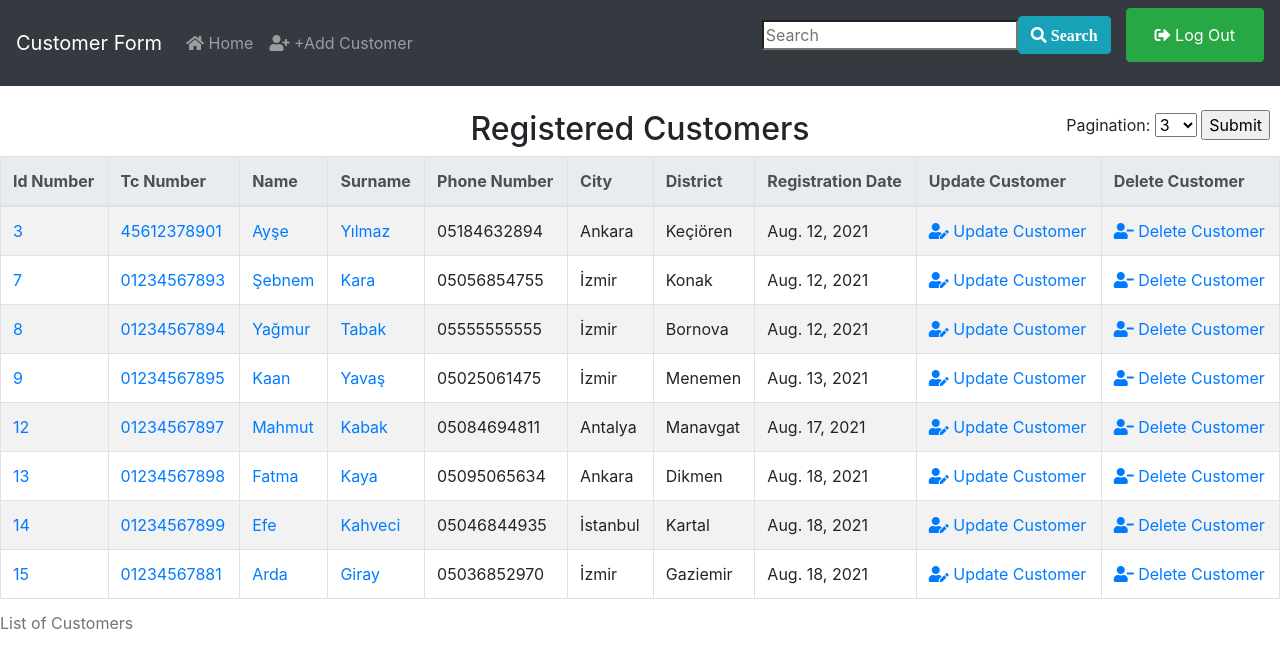
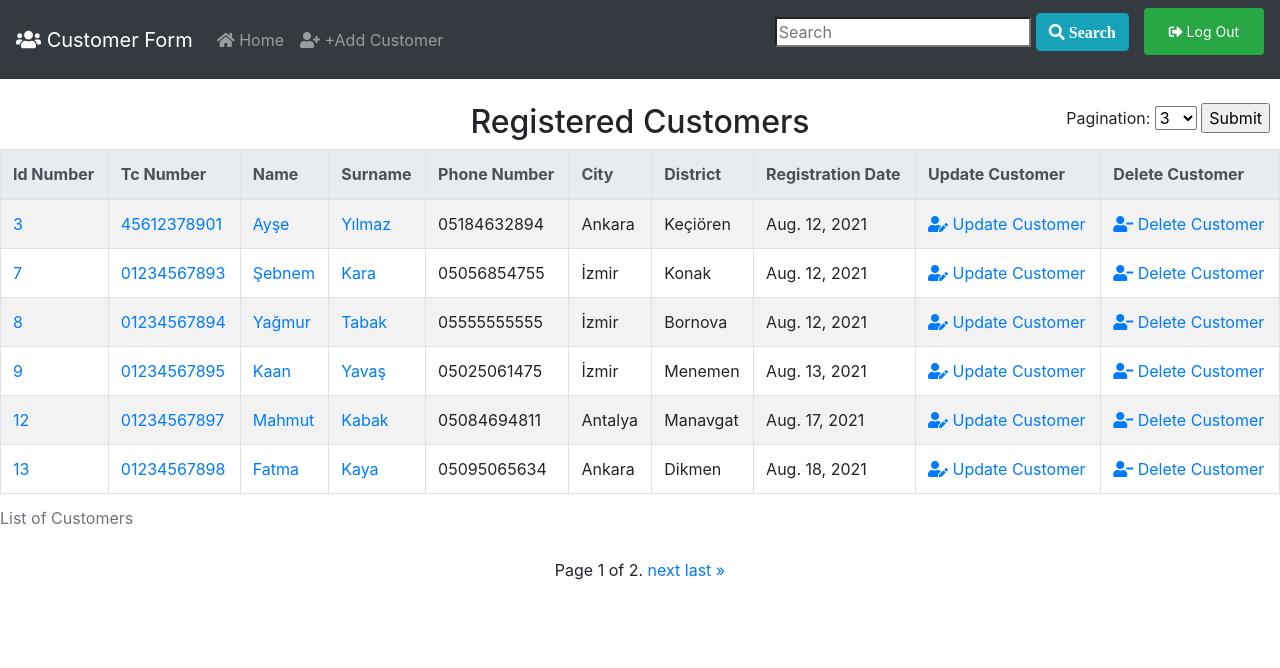
Before and after one commit to AhmetKaytan/CustomerRegistrationForm, a Django app: page / in a window 1280 px wide. Shown: the top 668 px of the page. Run offline with Django 3.2, Linux system fonts and the light colour scheme; the first user in the database is signed in; data comes from the database, SQL or seed files in the repository; some libraries are stand-ins or nearby versions.

Commit message:
pagination now working

```diff
--- a/customerregistration/Templates/form.html
+++ b/customerregistration/Templates/form.html
@@ -14,8 +14,8 @@
         {{form.as_p}}
     </div>
     <br>
-    <input class="btn btn-success" type="submit" value="Save">
-    <input class="btn btn-secondary" type="reset" value="Reset Form">
+    <button class="btn btn-success" type="submit"><i class="fas fa-save"></i> Save</button>
+    <button class="btn btn-secondary" type="reset"> <i class="fas fa-redo"></i> Reset Form</button>
 </form>
 
 
--- a/customerregistration/Templates/header.html
+++ b/customerregistration/Templates/header.html
@@ -1,7 +1,7 @@
 <nav class="navbar navbar-expand-md bg-dark navbar-dark" style="justify-content: space-between;">
 
     <div style="display: flex;">
-        <a class="navbar-brand" href="/">Customer Form</a>
+        <a class="navbar-brand" href="/"> <i class="fas fa-users"></i> Customer Form</a>
         <ul class="navbar-nav">
             <li class="nav-item"><a class="nav-link" href="/"> <i class="fas fa-home"></i> Home</a></li>
             <li class="nav-item"><a class="nav-link" href="/create"> <i class="fas fa-user-plus"></i> +Add Customer</a></li>
@@ -12,17 +12,17 @@
         <ul style="display:flex; list-style: none;">
             <form class="form-inline">
                 <input type="search" placeholder="Search" name="q" value="{{request.GET.q}}" aria-label="Search">
-                <button type="submit" class="btn btn-info">
+                <button type="submit" class="btn btn-info" style="margin-left: 5px;">
                     <i class="fas fa-search"> Search</i>
                 </button>
             </form>
 
             <li class="nav-item" style="margin-left: 15px;">
-                <button type="button" class="btn btn-success">
+                <button type="button" class="btn btn-success btn-sm">
                     {% if user.is_authenticated %}
                     <a style="color: white;" class="nav-link" href="{% url 'logout' %}"> <i class="fas fa-sign-out-alt"></i> Log Out</a>
                     {% else %}
-                    <a style="color: white;" class="nav-link" href="{% url 'login' %}">Log In</a>
+                    <a style="color: white;" class="nav-link" href="{% url 'login' %}"> <i class="fas fa-sign-in-alt"></i> Log In</a>
                     {% endif %}
                 </button>
             </li>
--- a/customerregistration/Templates/main.html
+++ b/customerregistration/Templates/main.html
@@ -59,27 +59,23 @@
 
 
 
-{% if is_paginated %}
-<ul class="pagination">
-    {% if page_obj.has_previous %}
-    <li><a href="?page={{ page_obj.previous_page_number }}">&laquo;</a></li>
-    {% else %}
-    <li class="disabled"><span>&laquo;</span></li>
-    {% endif %}
-    {% for i in paginator.page_range %}
-    {% if page_obj.number == i %}
-    <li class="active"><span>{{ i }} <span class="sr-only">(current)</span></span></li>
-    {% else %}
-    <li><a href="?page={{ i }}">{{ i }}</a></li>
-    {% endif %}
-    {% endfor %}
-    {% if page_obj.has_next %}
-    <li><a href="?page={{ page_obj.next_page_number }}">&raquo;</a></li>
-    {% else %}
-    <li class="disabled"><span>&raquo;</span></li>
-    {% endif %}
-</ul>
-{% endif %}
+<div class="pagination" style="display: flex; justify-content: center;">
+    <span class="step-links">
+        {% if Customers.has_previous %}
+            <a href="?page=1">&laquo; first</a>
+            <a href="?page={{ page_obj.previous_page_number }}">previous</a>
+        {% endif %}
+
+        <span class="current">
+            Page {{ Customers.number }} of {{ Customers.paginator.num_pages }}.
+        </span>
+
+        {% if Customers.has_next %}
+            <a href="?page={{ Customers.next_page_number }}">next</a>
+            <a href="?page={{ Customers.paginator.num_pages }}">last &raquo;</a>
+        {% endif %}
+    </span>
+</div>
 
 
 {% else %}
--- a/customerregistration/views.py
+++ b/customerregistration/views.py
@@ -6,11 +6,12 @@ from django.views import View
 from django.contrib import messages
 from django.views.generic import  View,ListView
 from django.db.models import Q
+from typing import Any
+
 from .models import Customer
 from .forms import CustomerForm
-from typing import Any
 
-
+default_paginate=6
 
 class login_view(View):
     template_name = 'login.html'
@@ -18,11 +19,14 @@ class login_view(View):
 
 class main_view(ListView):
     template_name = 'main.html'
-    paginate_by='p'
-    model=Customer
 
     def get(self, request: http.HttpRequest, *args: Any, **kwargs: Any) -> http.HttpResponse:
         Customers = Customer.objects.all()
+        customer_list=Customer.objects.all()
+        paginator=Paginator(customer_list,default_paginate)
+
+        page_number=request.GET.get('page')
+        page_obj=paginator.get_page(page_number)
 
         # Searching
         query = request.GET.get('q')
@@ -36,18 +40,13 @@ class main_view(ListView):
             Q(city__icontains=query)|
             Q(district__icontains=query)
             ).distinct()
-        paginator  = Paginator(Customers, 3)
-        page_number = request.GET.get('p')
-        page_obj = paginator.get_page(page_number)
 
-        return render(request, 'main.html', {'Customers': Customers, 'page_obj':page_obj })
+        context={
+                'Customers' : page_obj
+            }
 
-    """ def get(self, request: http.HttpRequest, *args: Any, **kwargs: Any) -> http.HttpResponse:
-        customer_list=Customer.objects.all()
-        paginator=Paginator(customer_list,3)
-        page_number= request.GET.get('page')
-        page_obj=paginator.get_page(page_number)
-        return render(request, 'main.html', {'page_obj':page_obj}) """
+        return render(request, 'main.html', context)
+
 
 
 class customer_detail_view(View):
```
Also changed, not shown: db.sqlite3.
